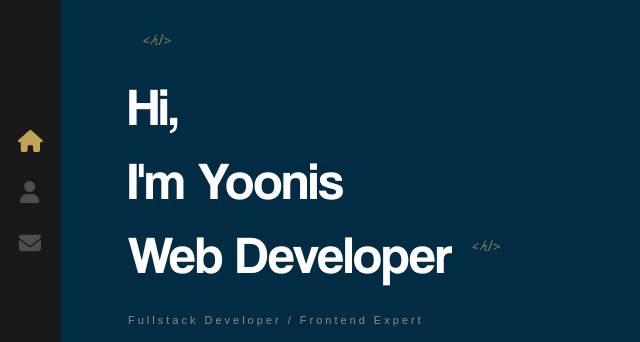
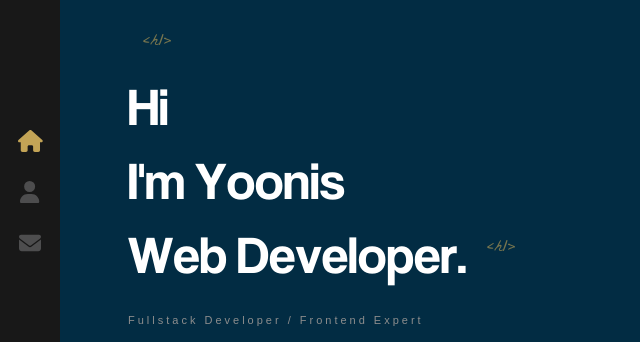
Before and after one commit to yoonisali/Portfolio, a React (Create React App) app: page / in a window 1280 px wide. Shown: the part 164-506 px from the top of the page, without its empty margins (0-640 px from the left). Built offline with nearby package versions, Linux system fonts and the light colour scheme.

Commit message:
Add dynamic letter animation to Home component

```diff
--- a/src/components/AnimatedLetters/index.scss
+++ b/src/components/AnimatedLetters/index.scss
@@ -0,0 +1,24 @@
+.text-animate {
+  display: inline-block;
+  opacity: 0;
+  animation: bounceIn 1s 1s;
+  animation-fill-mode: forwards;
+  min-width: 10px;
+}
+
+.text-animate-hover {
+  min-width: 10px;
+  display: inline-block;
+  animation-fill-mode: both;
+
+  &:hover {
+    animation: rubberBand 1s;
+    color: #C3A456;
+  }
+}
+
+@for $i from 1 through 35 {
+  .text-animate._#{$i} {
+    animation-delay: #{$i / 10}s;
+  }
+}
--- a/src/components/Home/index.js
+++ b/src/components/Home/index.js
@@ -1,18 +1,43 @@
 import { Link } from 'react-router-dom';
 import './index.scss';
-import { useState } from 'react';
+import { useEffect, useState } from 'react';
+import AnimatedLetters from '../AnimatedLetters'
 
 const Home = () => {
   const [letterClass, setLetterClass] = useState('text-animate');
-  const nameArray = ['Y', 'o', 'o', 'n', 'n', 'i', 's']
-  const jobArray = ['W', 'e', 'b',]
+  const nameArray = [' ', 'Y', 'o', 'o', 'n', 'i', 's']
+  const jobArray = ['W', 'e', 'b', ' ', 'D', 'e', 'v', 'e', 'l', 'o', 'p', 'e', 'r', '.']
+
+  // useEffect(() => {
+  //   return setTimeout(() => {
+  //     setLetterClass('text-animate-hover')
+  //   }, 4000)
+  // }, [])
+
+  useEffect(() => {
+    const timeoutId = setTimeout(() => {
+      setLetterClass('text-animate-hover');
+    }, 4000);
+
+    return () => clearTimeout(timeoutId);
+  }, []);
 
   return (
     <div className="container home-page">
       <div className="text-zone">
-        <h1>Hi, <br/> I'm Yoonis
-        <br />
-        Web Developer
+        <h1>
+          <span className={letterClass}>H</span>
+          <span className={`${letterClass} _12`}>i</span>
+          <br />
+          <span className={`${letterClass} _13`}>I</span>
+          <span className={`${letterClass} _14`}>'m</span>
+          <AnimatedLetters letterClass={letterClass}
+            strArray={nameArray}
+            idx={15} />
+          <br />
+          <AnimatedLetters letterClass={letterClass}
+            strArray={jobArray}
+            idx={15} />
         </h1>
         <h2>Fullstack Developer / Frontend Expert</h2>
         <Link to="/contact" className="flat-button">CONTACT ME</Link>
```
Also changed, not shown: src/components/Home/Logo/index.js (added), src/components/Home/Logo/index.scss (added).
